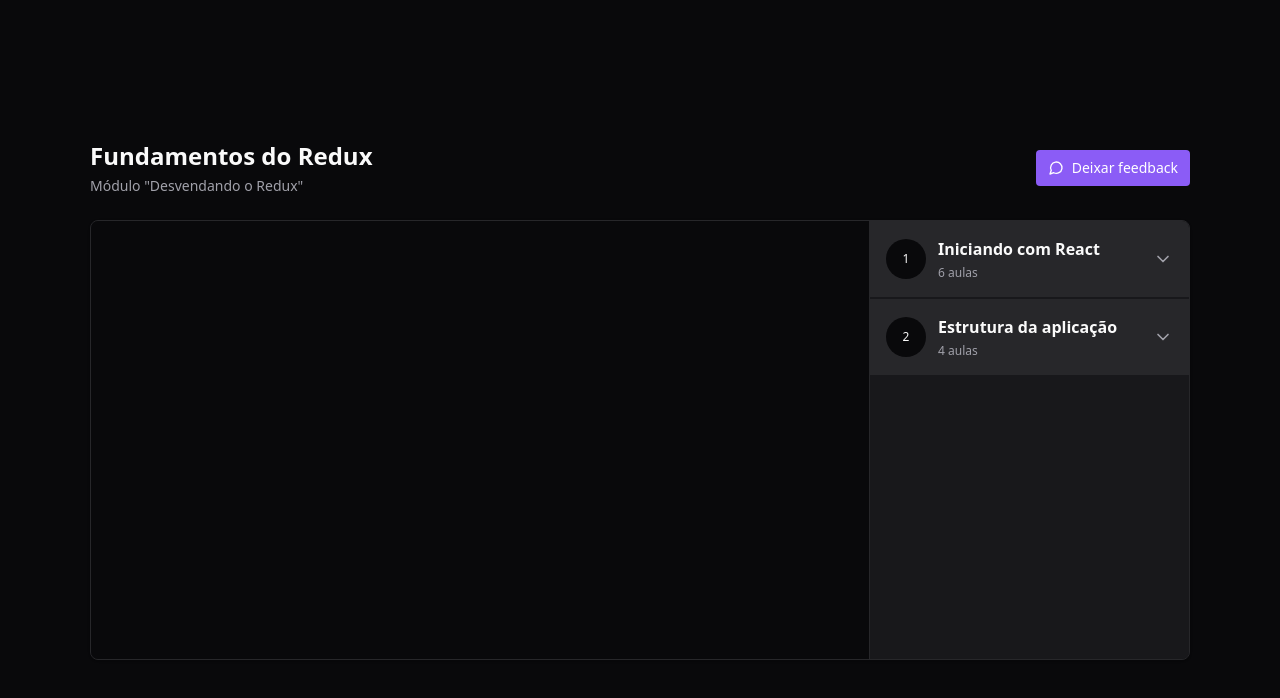
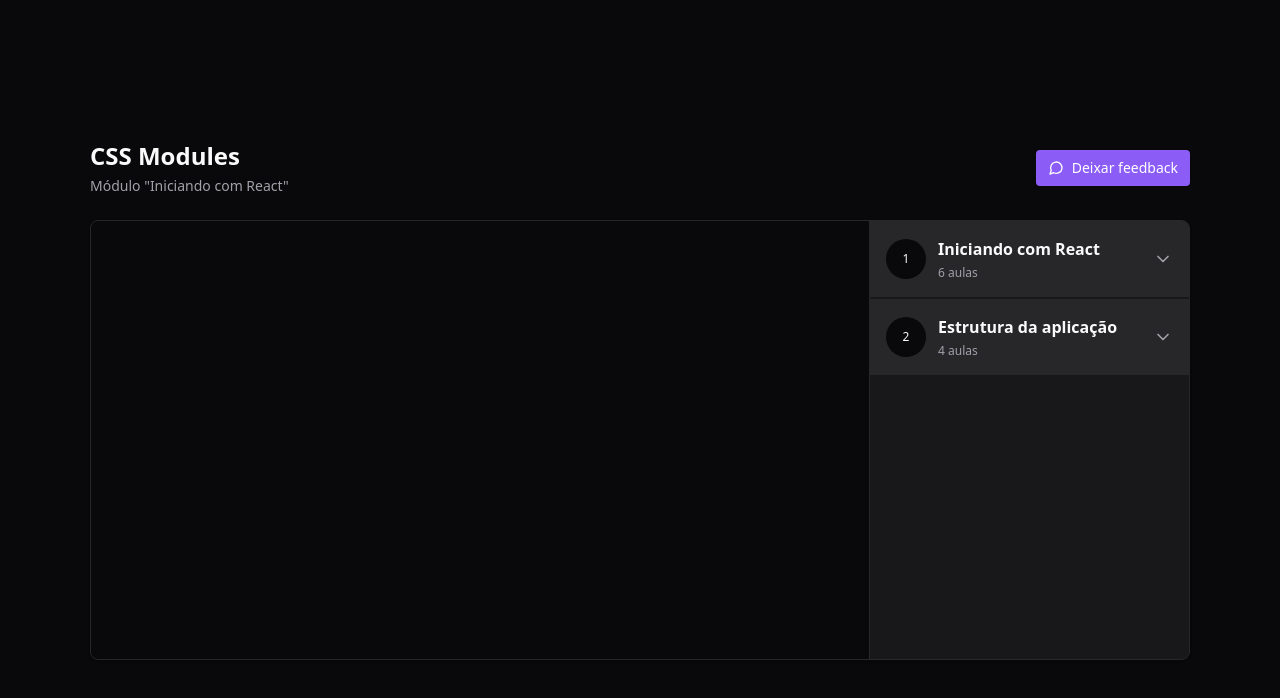
Before and after one commit to HenriqueMarcelo/react-redux-zustand, a React (Vite) app: page / in a window 1280 px wide. Shown: the top 698 px of the page. Built offline with nearby package versions, Linux system fonts and the light colour scheme.

Commit message:
feat: hightlight current lesson

```diff
--- a/src/components/Header.tsx
+++ b/src/components/Header.tsx
@@ -1,9 +1,20 @@
+import { useAppSelector } from '../store'
+
 export function Header() {
+  const { currentLesson, currentModule } = useAppSelector((state) => {
+    const { currentModuleIndex, currentLessonIndex } = state.player
+
+    const currentModule = state.player.course.modules[currentModuleIndex]
+    const currentLesson = currentModule.lessons[currentLessonIndex]
+
+    return { currentLesson, currentModule }
+  })
+
   return (
     <header className="flex flex-col gap-1">
-      <h1 className="text-2xl font-bold">Fundamentos do Redux</h1>
+      <h1 className="text-2xl font-bold">{currentLesson.title}</h1>
       <span className="text-sm text-zinc-400">
-        Módulo &quot;Desvendando o Redux&quot;
+        Módulo &quot;{currentModule.title}&quot;
       </span>
     </header>
   )
--- a/src/components/Lesson.tsx
+++ b/src/components/Lesson.tsx
@@ -1,18 +1,30 @@
-import { Video } from 'lucide-react'
+import { PlayCircle, Video } from 'lucide-react'
 
 interface LessonProps {
   title: string
   duration: string
+  isCurrent?: boolean
   onPlay: () => void
 }
 
-export function Lesson({ title, duration, onPlay }: LessonProps) {
+export function Lesson({
+  title,
+  duration,
+  onPlay,
+  isCurrent = false,
+}: LessonProps) {
   return (
     <button
       onClick={onPlay}
-      className="flex items-center gap-3 text-sm text-zinc-400"
+      data-active={isCurrent}
+      disabled={isCurrent}
+      className="flex items-center gap-3 text-sm text-zinc-400 data-[active=true]:text-emerald-400 enabled:hover:text-zinc-100"
     >
-      <Video className="w-4 h-4 text-zinc-500" />
+      {isCurrent ? (
+        <PlayCircle className="w-4 h-4 text-emerald-400" />
+      ) : (
+        <Video className="w-4 h-4 text-zinc-500" />
+      )}
       <span>{title}</span>
       <span className="ml-auto font-mono text-xs text-zinc-500">
         {duration}
--- a/src/components/Module.tsx
+++ b/src/components/Module.tsx
@@ -14,6 +14,11 @@
 
 export function Module({ title, amountOfLessons, moduleIndex }: ModuleProps) {
   const dispatch = useDispatch()
+
+  const { currentModuleIndex, currentLessonIndex } = useAppSelector((state) => {
+    const { currentModuleIndex, currentLessonIndex } = state.player
+    return { currentModuleIndex, currentLessonIndex }
+  })
 
   const lessons = useAppSelector((state) => {
     return state.player.course.modules[moduleIndex].lessons
@@ -33,14 +38,20 @@
 
       <Collapsible.Content>
         <nav className="relative flex flex-col gap-4 p-6">
-          {lessons.map((lesson, lessonIndex) => (
+          {lessons.map((lesson, lessonIndex) => {
+            const isCurrent =
+              currentModuleIndex === moduleIndex &&
+              currentLessonIndex === lessonIndex
+            return (
               <Lesson
                 title={lesson.title}
                 duration={lesson.duration}
                 key={lesson.id}
                 onPlay={() => dispatch(play([moduleIndex, lessonIndex]))}
+                isCurrent={isCurrent}
               />
-          ))}
+            )
+          })}
         </nav>
       </Collapsible.Content>
     </Collapsible.Root>
--- a/src/components/Video.tsx
+++ b/src/components/Video.tsx
@@ -12,6 +12,7 @@
 
     return currentLesson
   })
+
   return (
     <div className="w-full bg-zinc-950 aspect-video">
       <ReactPlayer
```
Lines whose indentation alone changed are shown as unchanged.
